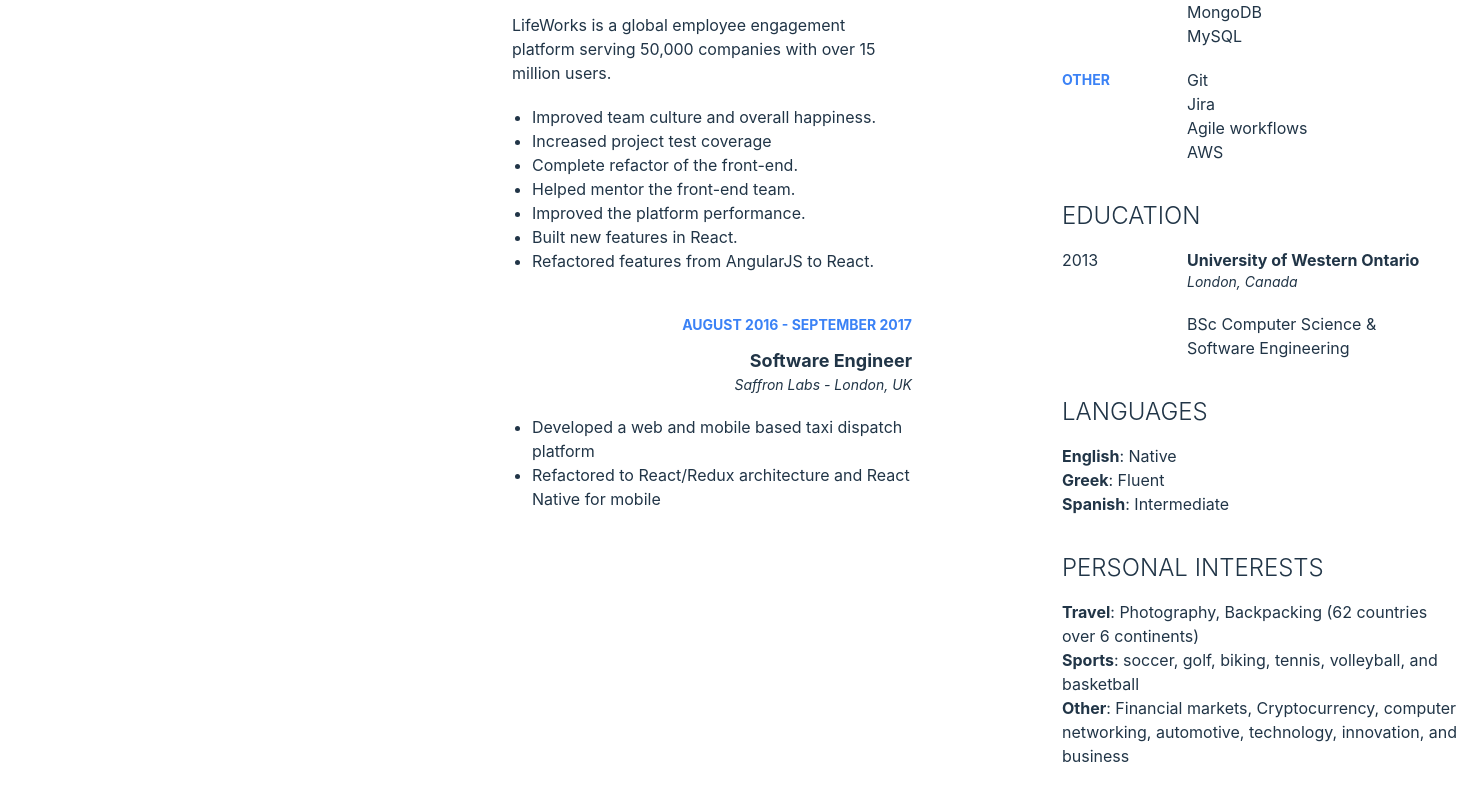
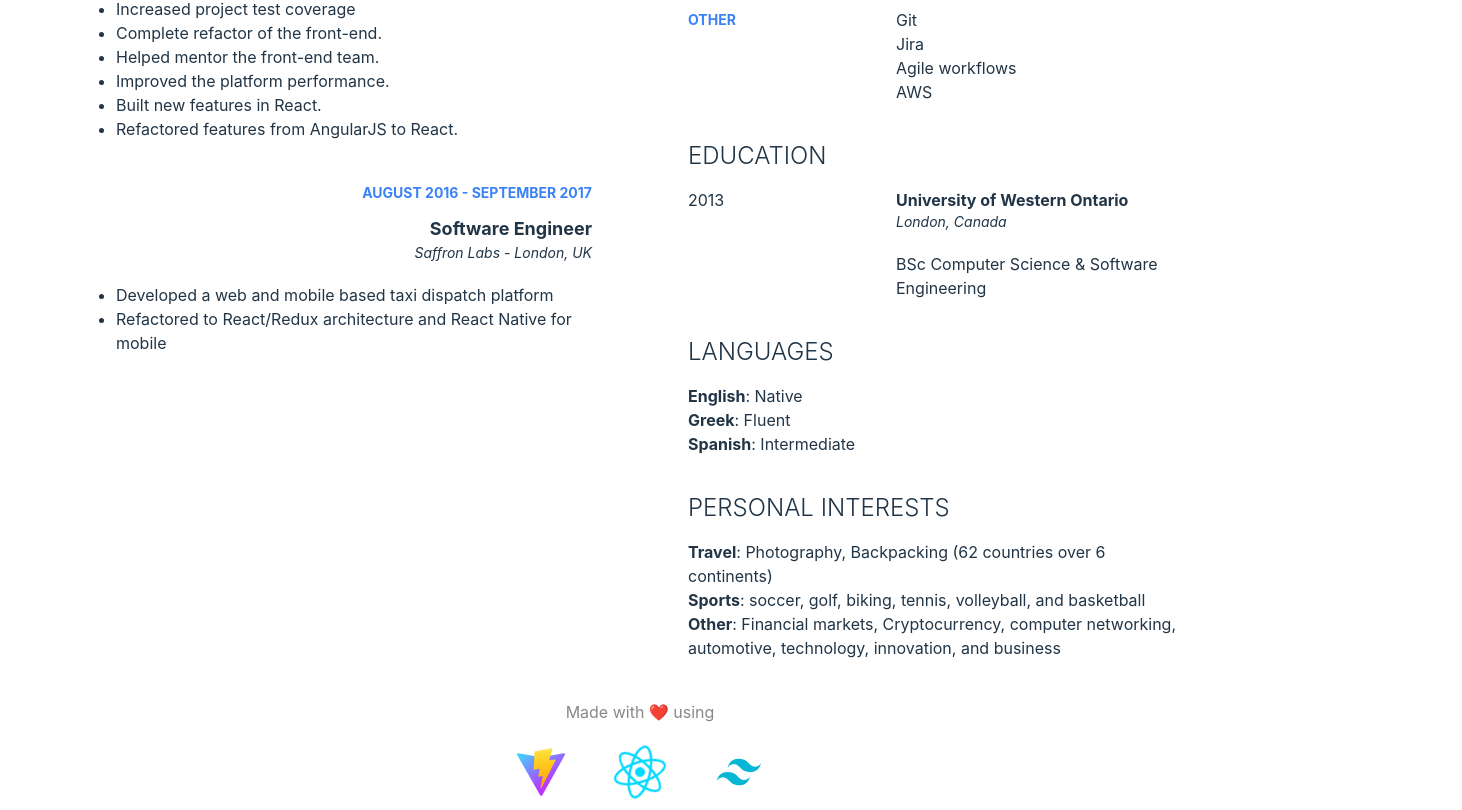
Before and after one commit to gtsotsos2/gtsotsos2.github.io, a React (Vite) app: page / in a window 1280 px wide. Shown: the part 939-1749 px from the top of the page, 1462 px wide, since content can reach past the window. Built offline with nearby package versions, Linux system fonts and the light colour scheme.

Commit message:
clean up, convert to % and fr for more responsive layout

```diff
--- a/src/App.css
+++ b/src/App.css
@@ -1,20 +1,8 @@
 #root {
-  max-width: 320px;
+  max-width: 95%;
   margin: 0 auto;
-  padding: 2rem;
+  padding: 5%;
   text-align: center;
-}
-
-@screen sm {
-  #root {
-    max-width: 768px;
-  }
-}
-
-@screen lg {
-  #root {
-    max-width: 1280px;
-  }
 }
 
 .logo {
--- a/src/index.css
+++ b/src/index.css
@@ -19,45 +19,24 @@
   -webkit-text-size-adjust: 100%;
 }
 
-.maingrid {
-  grid-template-areas: "left";
-  grid-template-columns: 270px;
-}
-
 @screen sm {
   .maingrid {
     grid-template-areas: "left right";
-    grid-template-columns: 290px 220px;
-    grid-column-gap: 25px;
-  }
-}
-
-@screen md {
-  .maingrid {
-    grid-template-areas: "left right";
-    grid-template-columns: 390px 320px;
-    grid-column-gap: 25px;
+    grid-template-columns: 1fr 1fr;
+    grid-column-gap: 1.5rem;
   }
 }
 
 @screen lg {
   .maingrid {
-    grid-template-columns: 400px 400px;
-    grid-column-gap: 150px;
+    grid-column-gap: 6rem;
   }
 }
 
 .subgrid {
   grid-template-areas: "left right";
-  grid-template-columns: 100px 150px;
-  grid-column-gap: 25px;
-}
-
-@screen lg {
-  .subgrid {
-    grid-template-columns: 100px 250px;
-    grid-column-gap: 25px;
-  }
+  grid-template-columns: 2fr 3fr;
+  grid-column-gap: 1rem;
 }
 
 .subheading {
@@ -95,27 +74,6 @@
   min-height: 100vh;
 }
 
-button {
-  border-radius: 8px;
-  border: 1px solid transparent;
-  padding: 0.6em 1.2em;
-  font-size: 1em;
-  font-weight: 500;
-  font-family: inherit;
-  background-color: #1a1a1a;
-  cursor: pointer;
-  transition: border-color 0.25s;
-}
-
-button:hover {
-  border-color: #646cff;
-}
-
-button:focus,
-button:focus-visible {
-  outline: 4px auto -webkit-focus-ring-color;
-}
-
 @media (prefers-color-scheme: light) {
   :root {
     color: #213547;
```
